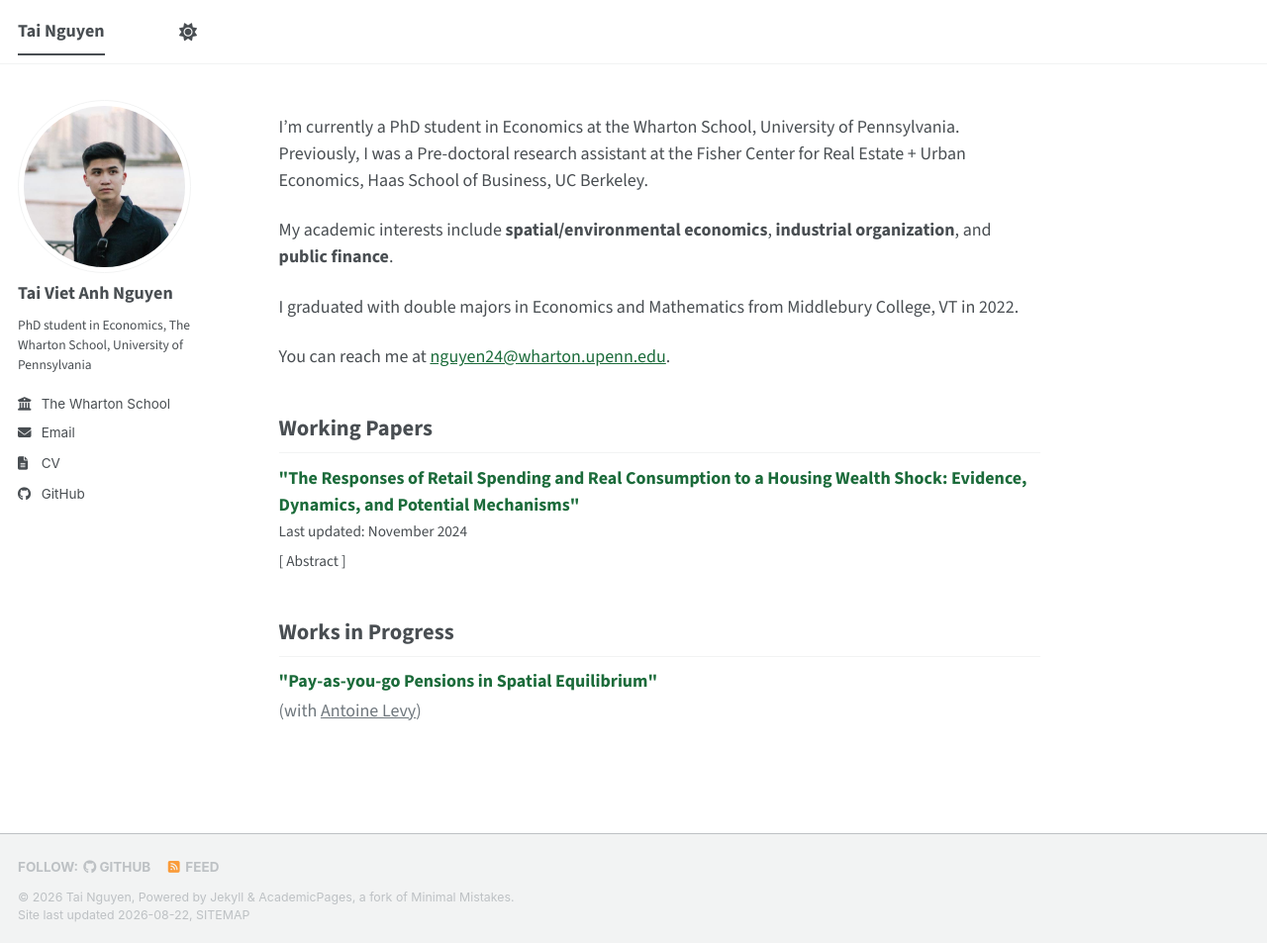
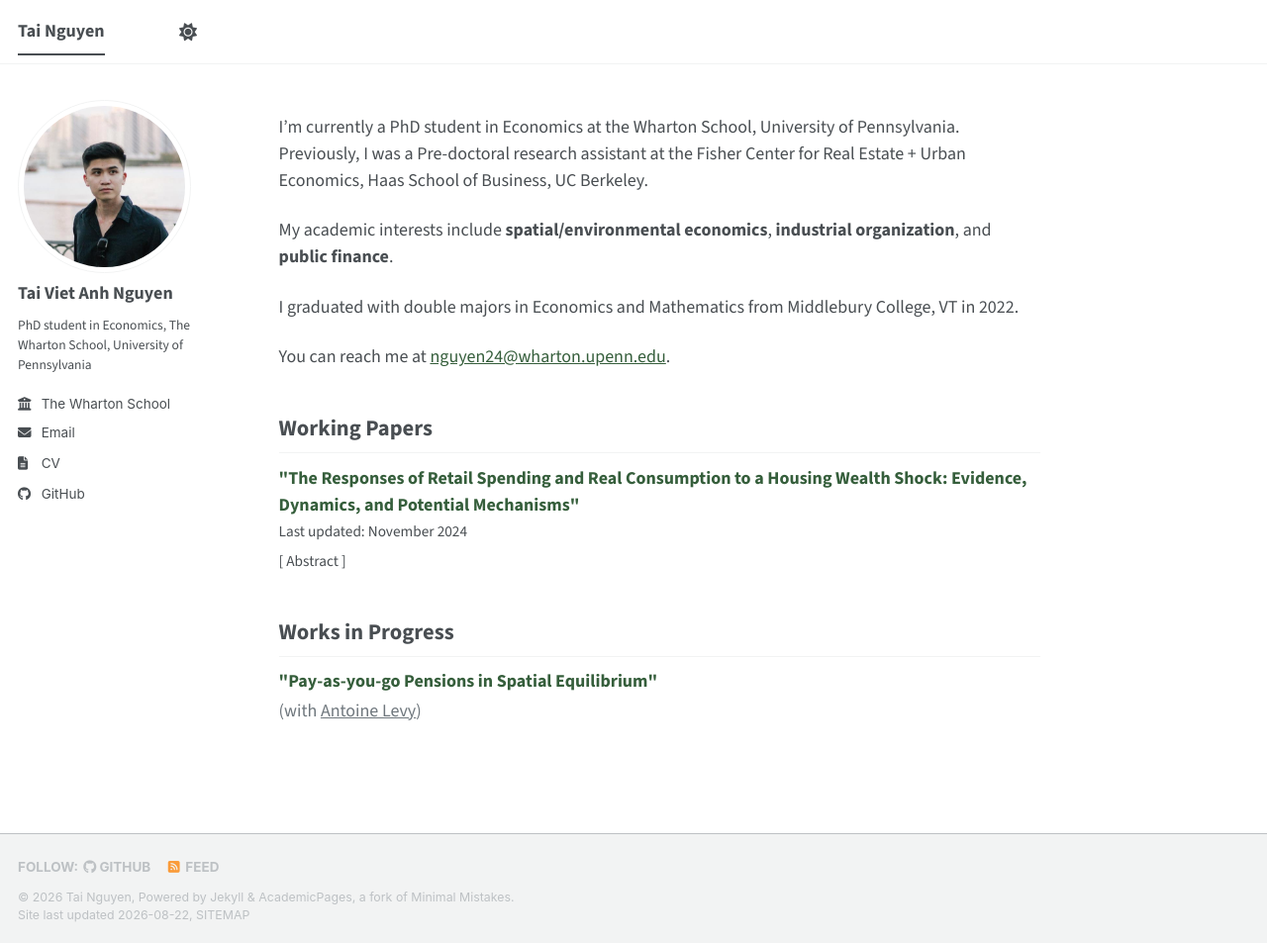
Before and after one commit to tvnguyen24/tvnguyen24.github.io, a Jekyll site: the page built from _pages/about.md, in a window 1280 px wide and 953 px high. Shown: the whole window at 99% size. Built offline with Jekyll 4.4.1, drawn with Linux system fonts in a browser that asks for light colours; a style sheet for code colours, icons or effects is not loaded.

Commit message:
Switch accent to hunter green

```diff
--- a/_includes/head/custom.html
+++ b/_includes/head/custom.html
@@ -22,15 +22,15 @@
 <!-- Dark green accent override -->
 <style>
   :root {
-    --global-link-color         : #1b6b3a !important;
-    --global-link-color-hover   : #0f3f22 !important;
-    --global-link-color-visited : #2e7d32 !important;
+    --global-link-color         : #355e3b !important;
+    --global-link-color-hover   : #24402a !important;
+    --global-link-color-visited : #4a7a52 !important;
   }
   @media (prefers-color-scheme: dark) {
     :root {
-      --global-link-color         : #5cbf82 !important;
-      --global-link-color-hover   : #8fd6a8 !important;
-      --global-link-color-visited : #5cbf82 !important;
+      --global-link-color         : #7fae86 !important;
+      --global-link-color-hover   : #a3c9a8 !important;
+      --global-link-color-visited : #7fae86 !important;
     }
   }
 </style>
```
